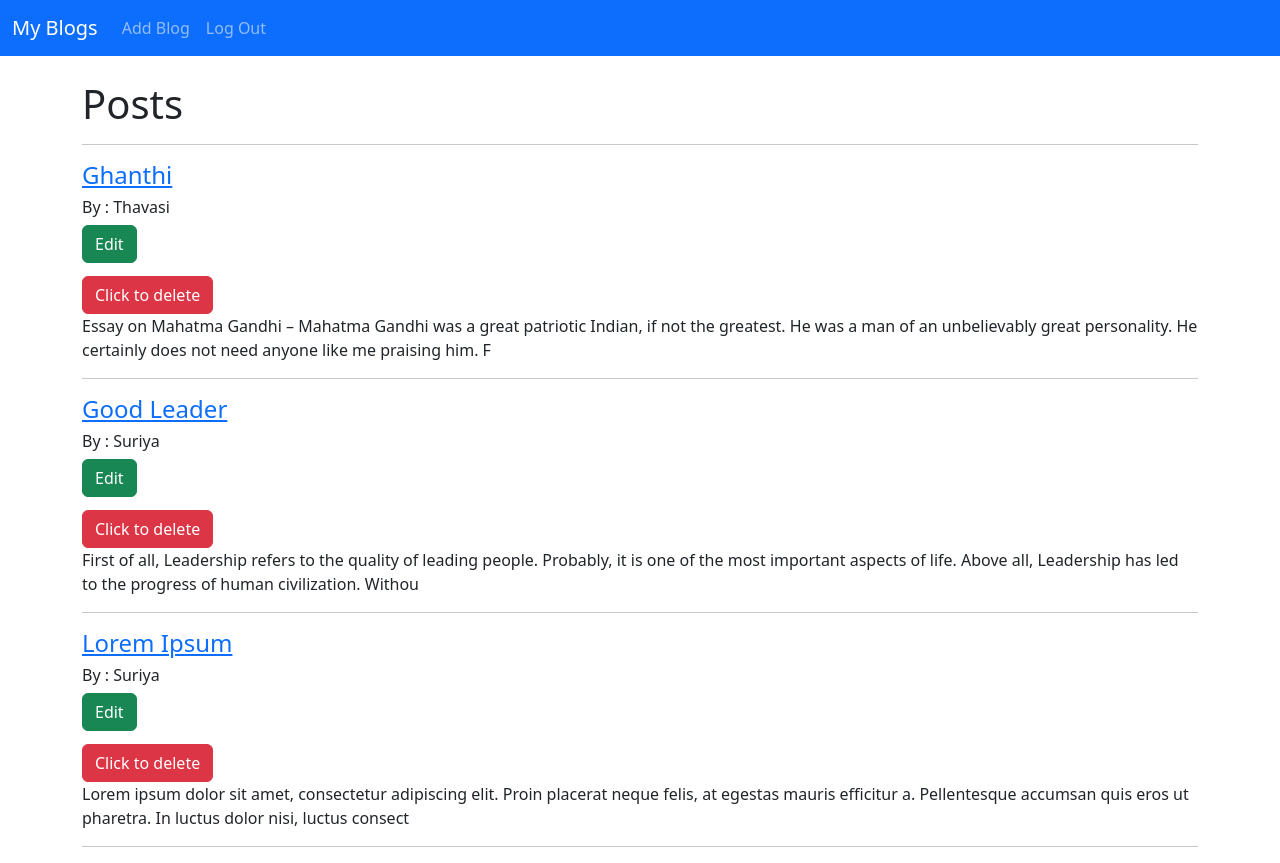
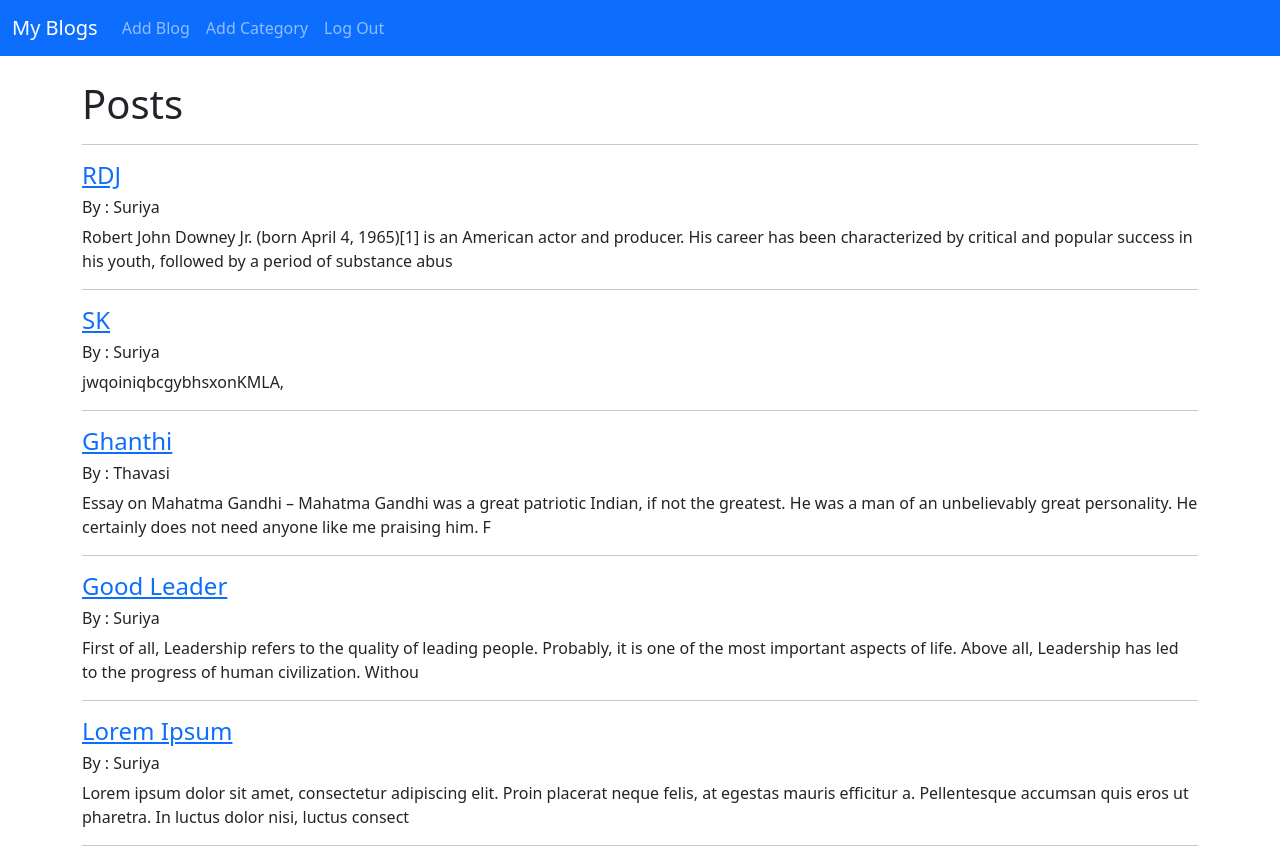
Before and after one commit to SuriyasankarP/Blog, a Django app: page / in a window 1280 px wide. Run offline with Django 4.2, Linux system fonts and the light colour scheme; the first user in the database is signed in; data comes from the database, SQL or seed files in the repository.

Commit message:
Category

```diff
--- a/user/admin.py
+++ b/user/admin.py
@@ -1,6 +1,7 @@
 from django.contrib import admin
-from .models import Post
+from .models import Post,Category
 
 # Register your models here.
 
 admin.site.register(Post)
+admin.site.register(Category)
--- a/user/form.py
+++ b/user/form.py
@@ -1,5 +1,14 @@
 from django import forms
 from .models import Post,Category
+
+
+choices=Category.objects.all().values_list('name','name')
+
+choices_list=[]
+
+for item in choices:
+	choices_list.append(item)
+
 
 class PostForm(forms.ModelForm):
 	class Meta:
@@ -10,5 +19,19 @@ class PostForm(forms.ModelForm):
 		'title' : forms.TextInput(attrs={'class': 'form-control'}),
 		'titleTag' : forms.TextInput(attrs={'class': 'form-control'}),
 		'author' : forms.Select(attrs={'class': 'form-control'}),
+		'category' : forms.Select(choices=choices,attrs={'class': 'form-control'}),
 		'body' : forms.Textarea(attrs={'class': 'form-control','placeholder' :'Must Be In HTML Format'}),
 		}
+
+class EditForm(forms.ModelForm):
+	class Meta:
+		model = Post
+		fields='__all__'
+
+		widgets ={
+		'title' : forms.TextInput(attrs={'class': 'form-control'}),
+		'titleTag' : forms.TextInput(attrs={'class': 'form-control'}),
+		'author' : forms.Select(attrs={'class': 'form-control'}),
+		'category' : forms.Select(choices=choices_list,attrs={'class': 'form-control'}),
+		'body' : forms.Textarea(attrs={'class': 'form-control','placeholder' :'Must Be In HTML Format'}),
+		}
--- a/user/models.py
+++ b/user/models.py
@@ -3,6 +3,8 @@ from django.db import models
 from django.contrib.auth.models import User
 from django.urls import reverse
 from datetime import date,datetime
+
+
 
 # Create your models here.
 class Category(models.Model):
@@ -19,6 +21,7 @@ class Post(models.Model):
     title=models.CharField(max_length=255)
     titleTag=models.CharField(max_length=255)
     author=models.ForeignKey(User,on_delete=models.CASCADE)
+    category=models.TextField()
     body=models.TextField()
     post_date=models.DateField(auto_now_add=True)
 
--- a/user/templates/base.html
+++ b/user/templates/base.html
@@ -28,6 +28,9 @@
           <li class="nav-item">
             <a class="nav-link" href="{% url 'add'%}">Add Blog</a>
           </li>
+           <li class="nav-item">
+            <a class="nav-link" href="{% url 'add_category'%}">Add Category</a>
+          </li
           <li class="nav-item">
             <a class="nav-link" href="{% url 'logout'%}">Log Out</a>
           </li>
--- a/user/templates/home.html
+++ b/user/templates/home.html
@@ -25,18 +25,6 @@
 		<h6>By :
 		{{post.author}}
 		</h6>
-		{% if user.is_authenticated %}
-
-		<h6>
-			<a href="{% url 'update' post.pk%}"><button class="btn btn-success">Edit</button></a>
-		</h6>
-		<div style="padding-top: 5px;">
-			<a href="{% url 'delete' post.pk%}"><button class="btn btn-danger">Click to delete</button></a>
-
-		</div>
-
-		{%endif%}
-
 		{{post.body|slice:":200"|safe}}
 <hr>
 {% endfor %}
--- a/user/urls.py
+++ b/user/urls.py
@@ -1,12 +1,14 @@
 
 from django.urls import path,include
-from .views import BlogView,ArticleView,AddArticle,UpdateArticle,DeleteArticle
+from .views import BlogView,ArticleView,AddArticle,UpdateArticle,DeleteArticle,AddCategory,CategoryView,CategoryView
 
 urlpatterns = [
 
     path('',BlogView.as_view(), name="home"),
     path('article/<int:pk>',ArticleView.as_view(),name='article'),
     path('add/',AddArticle.as_view(), name="add"),
+    path('add_category/',AddCategory.as_view(), name="add_category"),
     path('article/edit/<int:pk>',UpdateArticle.as_view(),name="update"),
-    path('article/delete/<int:pk>',DeleteArticle.as_view(),name='delete')
-]
+    path('article/delete/<int:pk>',DeleteArticle.as_view(),name='delete'),
+    path('category/<str:cats>',CategoryView.as_view(),name='category'),
+   ]
--- a/user/views.py
+++ b/user/views.py
@@ -1,6 +1,6 @@
 from django.shortcuts import render,redirect
 from django.views.generic import ListView,DetailView,CreateView,UpdateView,DeleteView
-from user.models import Post
+from user.models import Post,Category
 from django.contrib import messages
 from .form import PostForm
 from django.urls import reverse_lazy
@@ -8,16 +8,29 @@ from django.urls import reverse_lazy
 class BlogView(ListView):
     model = Post
     template_name='home.html'
-    ordering=['post_date']
+    ordering=['-post_date']
 
 class ArticleView(DetailView):
     model =Post
     template_name='article.html'
 
+
+class CategoryView(ListView):
+    model = Post
+    template_name = 'category.html'
+    def get_queryset(self):
+        return Post.objects.filter(category=self.kwargs.get('cats'),)
+
 class AddArticle(CreateView):
     model=Post
     form_class=PostForm
     template_name='addArticle.html'
+
+class AddCategory(CreateView):
+    model=Category
+    template_name='addCategory.html'
+    fields='__all__'
+
 class UpdateArticle(UpdateView):
     model=Post
     template_name='updateArticle.html'
```
Also changed, not shown: user/templates/addCategory.html (added, +28 -0 lines), user/templates/category.html (added, +26 -0 lines), db.sqlite3, user/migrations/0006_category.py (added), user/migrations/0007_post_category.py (added), user/migrations/0008_alter_post_category.py (added).
